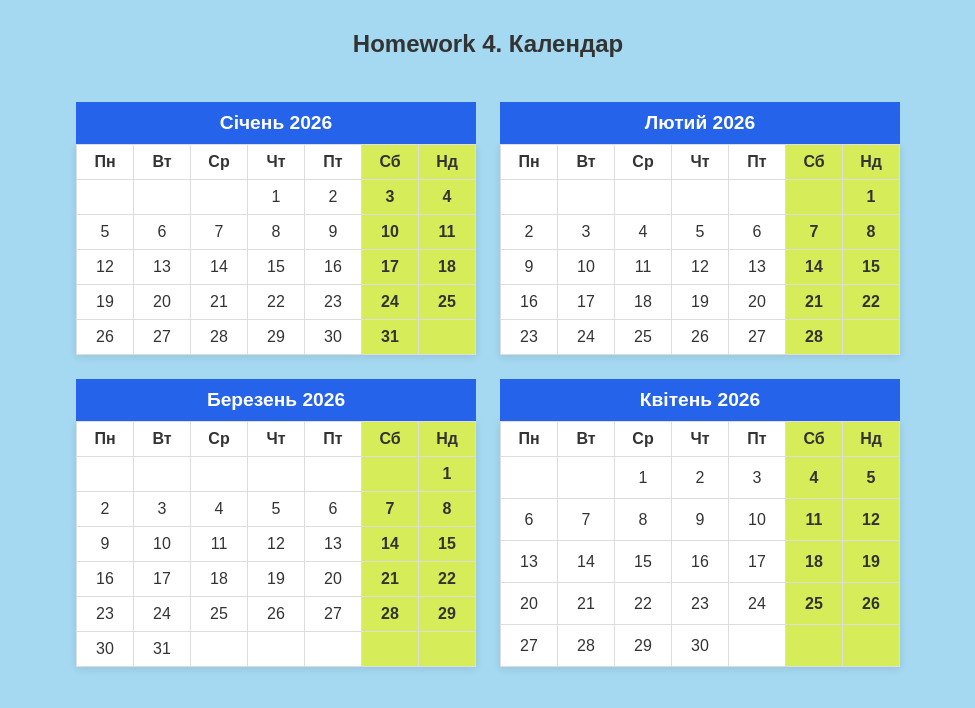
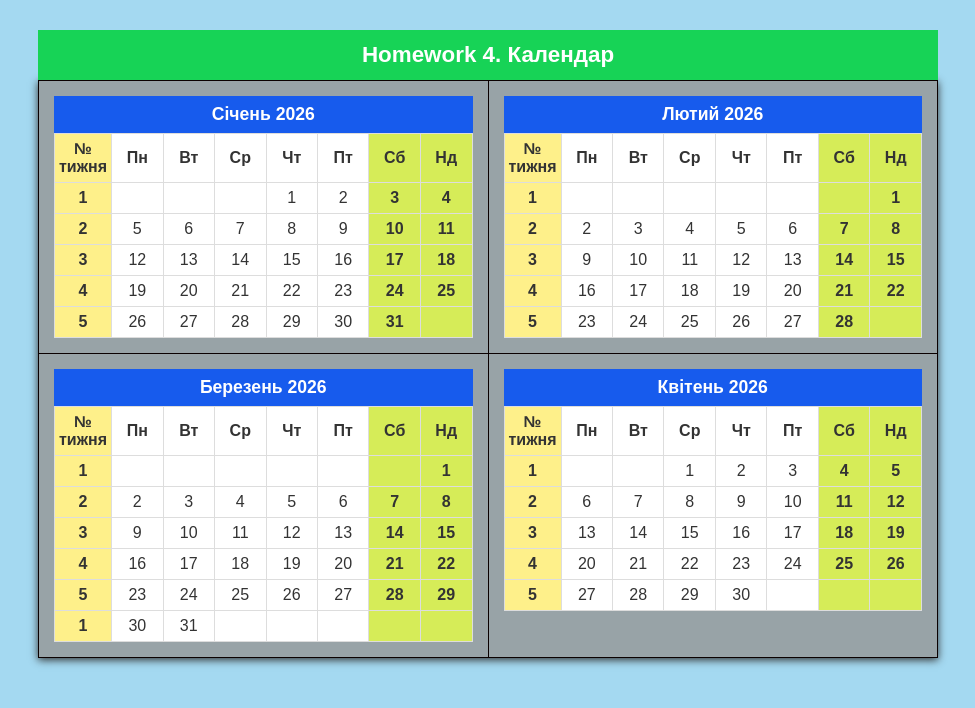
Before and after one commit to yenolchik/homework3-12-11, a plain HTML site: page index.html in a window 1280 px wide. Shown: the whole page, without its empty margins (152-1127 px from the left). Drawn offline with Linux system fonts and the light colour scheme.

Commit message:
add homework-4

```diff
--- a/index.html
+++ b/index.html
@@ -9,14 +9,20 @@
   <body>
     <header></header>
     <main>
-      <section>
-        <h1>Homework 4. Календар</h1>
+      <table class="outer-table">
+        <caption>
+          Homework 4. Календар
+        </caption>
+        <tbody>
+          <tr>
+            <td class="outer-cell">
               <table>
                 <caption>
                   Січень 2026
                 </caption>
                 <thead>
                   <tr>
+                    <th>№ тижня</th>
                     <th>Пн</th>
                     <th>Вт</th>
                     <th>Ср</th>
@@ -28,6 +34,7 @@
                 </thead>
                 <tbody>
                   <tr>
+                    <td>1</td>
                     <td></td>
                     <td></td>
                     <td></td>
@@ -37,6 +44,7 @@
                     <td class="weekend">4</td>
                   </tr>
                   <tr>
+                    <td>2</td>
                     <td>5</td>
                     <td>6</td>
                     <td>7</td>
@@ -46,6 +54,7 @@
                     <td class="weekend">11</td>
                   </tr>
                   <tr>
+                    <td>3</td>
                     <td>12</td>
                     <td>13</td>
                     <td>14</td>
@@ -55,6 +64,7 @@
                     <td class="weekend">18</td>
                   </tr>
                   <tr>
+                    <td>4</td>
                     <td>19</td>
                     <td>20</td>
                     <td>21</td>
@@ -64,6 +74,7 @@
                     <td class="weekend">25</td>
                   </tr>
                   <tr>
+                    <td>5</td>
                     <td>26</td>
                     <td>27</td>
                     <td>28</td>
@@ -75,13 +86,16 @@
                 </tbody>
                 <tfoot></tfoot>
               </table>
+            </td>
 
+            <td class="outer-cell">
               <table>
                 <caption>
                   Лютий 2026
                 </caption>
                 <thead>
                   <tr>
+                    <th>№ тижня</th>
                     <th>Пн</th>
                     <th>Вт</th>
                     <th>Ср</th>
@@ -93,6 +107,7 @@
                 </thead>
                 <tbody>
                   <tr>
+                    <td>1</td>
                     <td></td>
                     <td></td>
                     <td></td>
@@ -103,6 +118,7 @@
                   </tr>
                   <tr>
                     <td>2</td>
+                    <td>2</td>
                     <td>3</td>
                     <td>4</td>
                     <td>5</td>
@@ -111,6 +127,7 @@
                     <td class="weekend">8</td>
                   </tr>
                   <tr>
+                    <td>3</td>
                     <td>9</td>
                     <td>10</td>
                     <td>11</td>
@@ -120,6 +137,7 @@
                     <td class="weekend">15</td>
                   </tr>
                   <tr>
+                    <td>4</td>
                     <td>16</td>
                     <td>17</td>
                     <td>18</td>
@@ -129,6 +147,7 @@
                     <td class="weekend">22</td>
                   </tr>
                   <tr>
+                    <td>5</td>
                     <td>23</td>
                     <td>24</td>
                     <td>25</td>
@@ -140,13 +159,18 @@
                 </tbody>
                 <tfoot></tfoot>
               </table>
+            </td>
+          </tr>
 
+          <tr>
+            <td class="outer-cell">
               <table>
                 <caption>
                   Березень 2026
                 </caption>
                 <thead>
                   <tr>
+                    <th>№ тижня</th>
                     <th>Пн</th>
                     <th>Вт</th>
                     <th>Ср</th>
@@ -158,6 +182,7 @@
                 </thead>
                 <tbody>
                   <tr>
+                    <td>1</td>
                     <td></td>
                     <td></td>
                     <td></td>
@@ -168,6 +193,7 @@
                   </tr>
                   <tr>
                     <td>2</td>
+                    <td>2</td>
                     <td>3</td>
                     <td>4</td>
                     <td>5</td>
@@ -176,6 +202,7 @@
                     <td class="weekend">8</td>
                   </tr>
                   <tr>
+                    <td>3</td>
                     <td>9</td>
                     <td>10</td>
                     <td>11</td>
@@ -185,6 +212,7 @@
                     <td class="weekend">15</td>
                   </tr>
                   <tr>
+                    <td>4</td>
                     <td>16</td>
                     <td>17</td>
                     <td>18</td>
@@ -194,6 +222,7 @@
                     <td class="weekend">22</td>
                   </tr>
                   <tr>
+                    <td>5</td>
                     <td>23</td>
                     <td>24</td>
                     <td>25</td>
@@ -203,6 +232,7 @@
                     <td class="weekend">29</td>
                   </tr>
                   <tr>
+                    <td>1</td>
                     <td>30</td>
                     <td>31</td>
                     <td></td>
@@ -214,13 +244,16 @@
                 </tbody>
                 <tfoot></tfoot>
               </table>
+            </td>
 
+            <td class="outer-cell">
               <table>
                 <caption>
                   Квітень 2026
                 </caption>
                 <thead>
                   <tr>
+                    <th>№ тижня</th>
                     <th>Пн</th>
                     <th>Вт</th>
                     <th>Ср</th>
@@ -232,6 +265,7 @@
                 </thead>
                 <tbody>
                   <tr>
+                    <td>1</td>
                     <td></td>
                     <td></td>
                     <td>1</td>
@@ -241,6 +275,7 @@
                     <td class="weekend">5</td>
                   </tr>
                   <tr>
+                    <td>2</td>
                     <td>6</td>
                     <td>7</td>
                     <td>8</td>
@@ -250,6 +285,7 @@
                     <td class="weekend">12</td>
                   </tr>
                   <tr>
+                    <td>3</td>
                     <td>13</td>
                     <td>14</td>
                     <td>15</td>
@@ -259,6 +295,7 @@
                     <td class="weekend">19</td>
                   </tr>
                   <tr>
+                    <td>4</td>
                     <td>20</td>
                     <td>21</td>
                     <td>22</td>
@@ -268,6 +305,7 @@
                     <td class="weekend">26</td>
                   </tr>
                   <tr>
+                    <td>5</td>
                     <td>27</td>
                     <td>28</td>
                     <td>29</td>
@@ -278,7 +316,10 @@
                   </tr>
                 </tbody>
               </table>
-      </section>
+            </td>
+          </tr>
+        </tbody>
+      </table>
     </main>
     <footer></footer>
   </body>
--- a/styles/styles.css
+++ b/styles/styles.css
@@ -16,42 +16,57 @@ main {
   margin: 0 auto;
 }
 
-section {
-  display: flex;
-  flex-wrap: wrap;
-  justify-content: center;
-  margin-bottom: 10px;
-  gap: 24px;
+.outer-table {
+    width:100%;
+    border-collapse: collapse;
+    background-color: #98a3a7;
+    box-shadow: 0 2px 8px; rgba(0, 0, 0, 0.1);
+
 }
 
-h1 {
-  text-align: center;
-  margin-bottom: 20px;
-  width: 100%;
+.outer-table > caption {
+    font-weight: bold;
+    text-align: center;
+    font-size: 1.4rem;
+    padding: 12px;
+    background-color: #17d356;
+    color: #fff;
 }
 
-table {
-  border-collapse: collapse;
-  width: 400px;
-  background-color: #fff;
-  box-shadow: 0 2px 8px rgba(0, 0, 0, 0.1);
+.outer-cell {
+    border: 1px solid #0a0000;
+    padding: 15px;
+    vertical-align: top;
+    width: 50%;
 }
 
-caption {
-  font-weight: bold;
-  text-align: center;
-  font-size: 1.2rem;
-  padding: 10px;
-  background-color: #2563eb;
-  color: #fff;
+.outer-cell table {
+        border-collapse: collapse;
+        width: 100%;
+        background-color: #fff;
 }
 
-td,
-th {
-  border: 1px solid #ddd;
-  padding: 8px;
-  text-align: center;
-  width: 14.28%;
+.outer-cell caption {
+    font-weight:bold;
+    text-align: center;
+    font-size: 1.1rem;
+    padding: 8px;
+    background-color: #175bed;
+    color: #fff;
+}
+
+.outer-cell td,
+.outer-cell th {
+    border: 1px solid #ddd;
+    padding: 6px 4px;
+    text-align: center;
+    width: 12.5%;
+}
+
+.outer-cell th:first-child,
+.outer-cell td:first-child {
+    background-color: #fef08a;
+    font-weight: bold;
 }
 
 .weekend {
```
Lines whose indentation alone changed are shown as unchanged.
